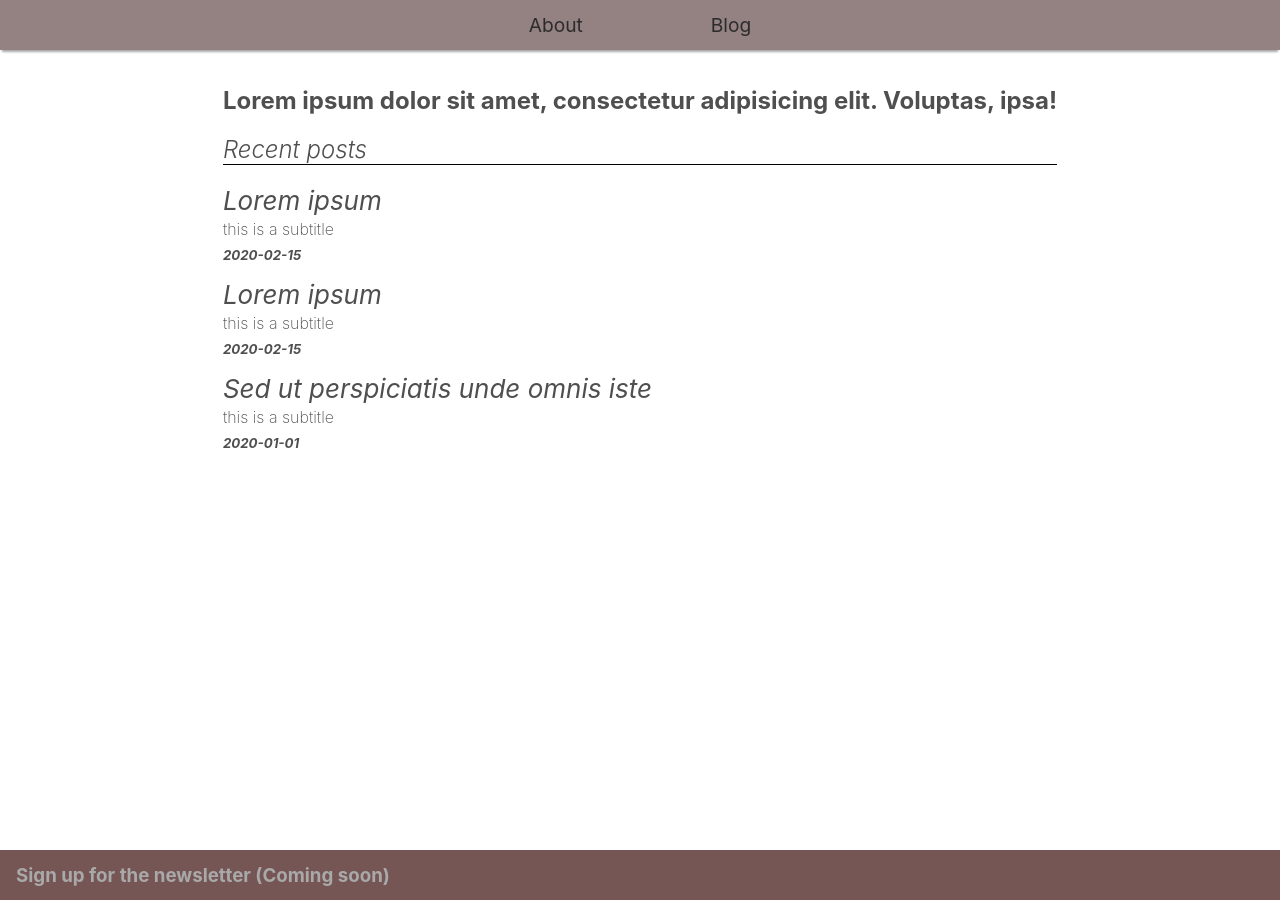
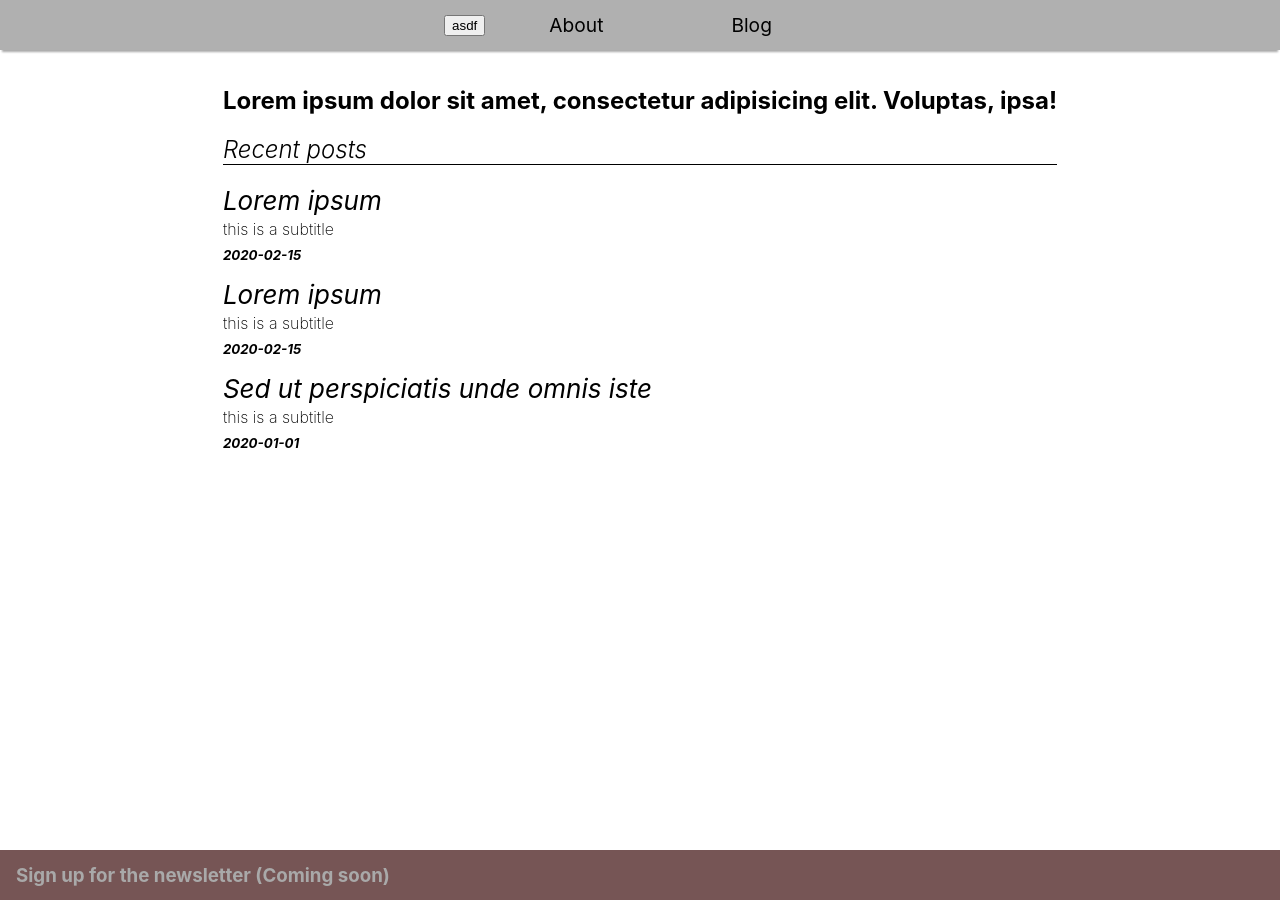
Before and after one commit to tomasnyberg/maxkopra.com, a Next.js app: page / in a window 1280 px wide. Built offline with nearby package versions, Linux system fonts and the light colour scheme.

Commit message:
working concept of darkmode toggle, need to fix index.js dark/light styles and get a nice button, also footer

```diff
--- a/components/Layout.js
+++ b/components/Layout.js
@@ -3,11 +3,20 @@ import Footer from './Footer'
 import Meta from './Meta'
 import LayoutStyles from '../styles/Layout.module.css'
 import '../styles/Layout.module.css'
-import { useState } from 'react'
+import { createContext, useState } from 'react'
+
+export const darkmodeContext = createContext(false)
 
 const Layout = ({children}) => {
   const [darkmode, setdarkmode] = useState(false)
+
+  const toggleDarkmode = () => {
+    setdarkmode(!darkmode)
+  }
+
   return (
+    // Create a provider for the darkmodeContext
+    <darkmodeContext.Provider value={{darkmode, toggleDarkmode}}>
       <div className={`${LayoutStyles.container} ${darkmode ? LayoutStyles.dark:LayoutStyles.light}`}>
         <Meta></Meta>
         <Nav></Nav>
@@ -18,6 +27,7 @@ const Layout = ({children}) => {
             <Footer/>
         </div>
       </div>
+    </darkmodeContext.Provider>
   )
 }
 
--- a/components/Nav.js
+++ b/components/Nav.js
@@ -1,10 +1,16 @@
 import styles from '../styles/Nav.module.css'
 import Link from 'next/link'
+import { useContext } from 'react'
+import { darkmodeContext } from './Layout'
 
 const Nav = () => {
+
+  const { darkmode, toggleDarkmode } = useContext(darkmodeContext)
+
   return (
     <>
-      <div className={styles.nav}>
+      <div className={`${styles.nav} ${darkmode ? styles.dark:styles.light}`}>
+        <button onClick={toggleDarkmode}>asdf</button>
         <ul>
           <Link  href="/about">
             <li className={styles.link}>
--- a/styles/Layout.module.css
+++ b/styles/Layout.module.css
@@ -6,10 +6,12 @@
 
 .dark {
   background: black;
+  color:white;
 }
 
 .light {
   background: white;
+  color:black;
 }
 
 .main {
@@ -19,5 +21,4 @@
   display: flex;
   flex-direction: column;
   align-items: center;
-  color: rgb(79, 79, 79);
 }
--- a/styles/Nav.module.css
+++ b/styles/Nav.module.css
@@ -6,6 +6,16 @@
     align-items: center;
     justify-content: center;
     box-shadow: 0 4px 2px -2px darkgray;
+}
+
+.light {
+    background-color: rgb(176, 176, 176);
+    color:black
+}
+
+.dark {
+    background-color: #373737;
+    color: white;
 }
 
 .nav ul {
@@ -24,7 +34,6 @@
 }
 
 .link {
-    color: rgb(44, 44, 44);
     text-decoration: none;
     font-size: 1.2rem;
     font-weight: 400;
@@ -33,8 +42,8 @@
     transition: 0.35s;
 }
 
+/* Make link class underlined and change cursor */
 .link:hover {
-    transition: 0.35s;
-    background-color: rgb(169, 169, 169);
+    text-decoration: underline;
     cursor: pointer;
 }
```
Lines whose indentation alone changed are shown as unchanged.
